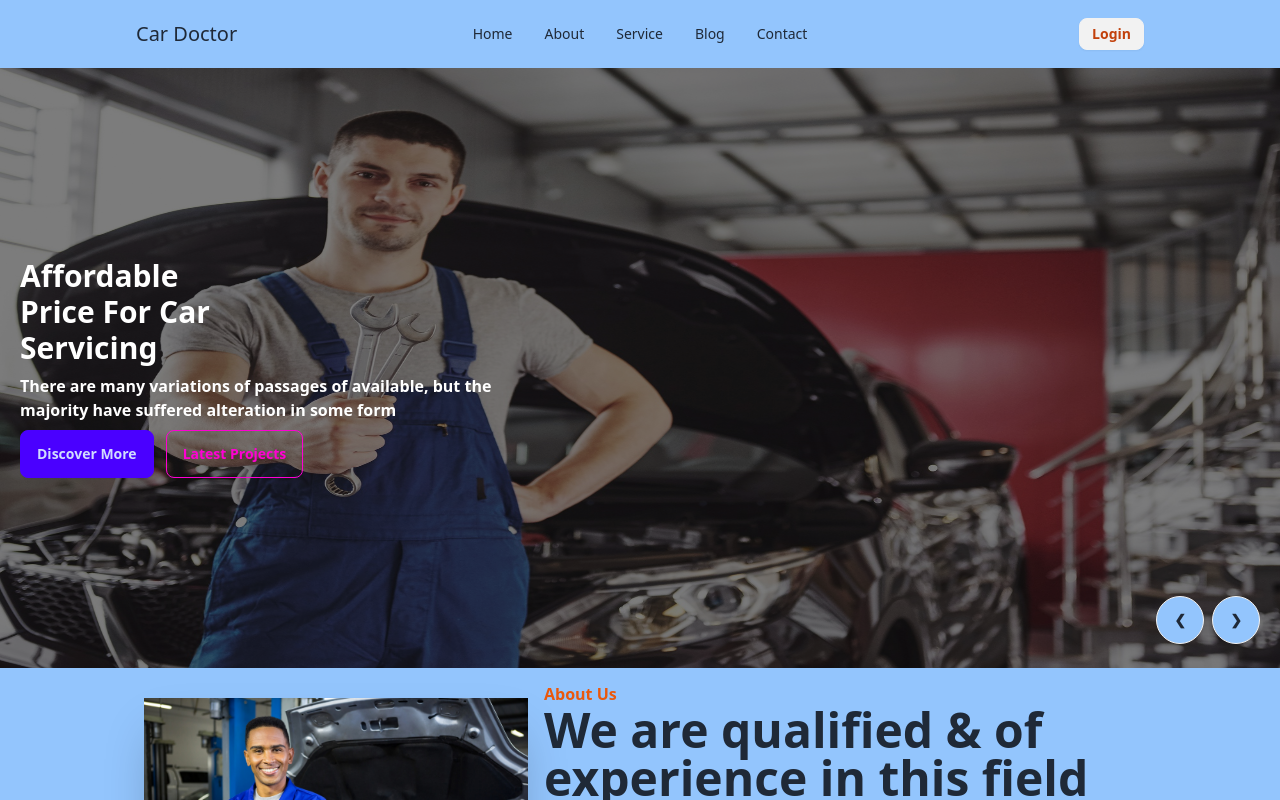
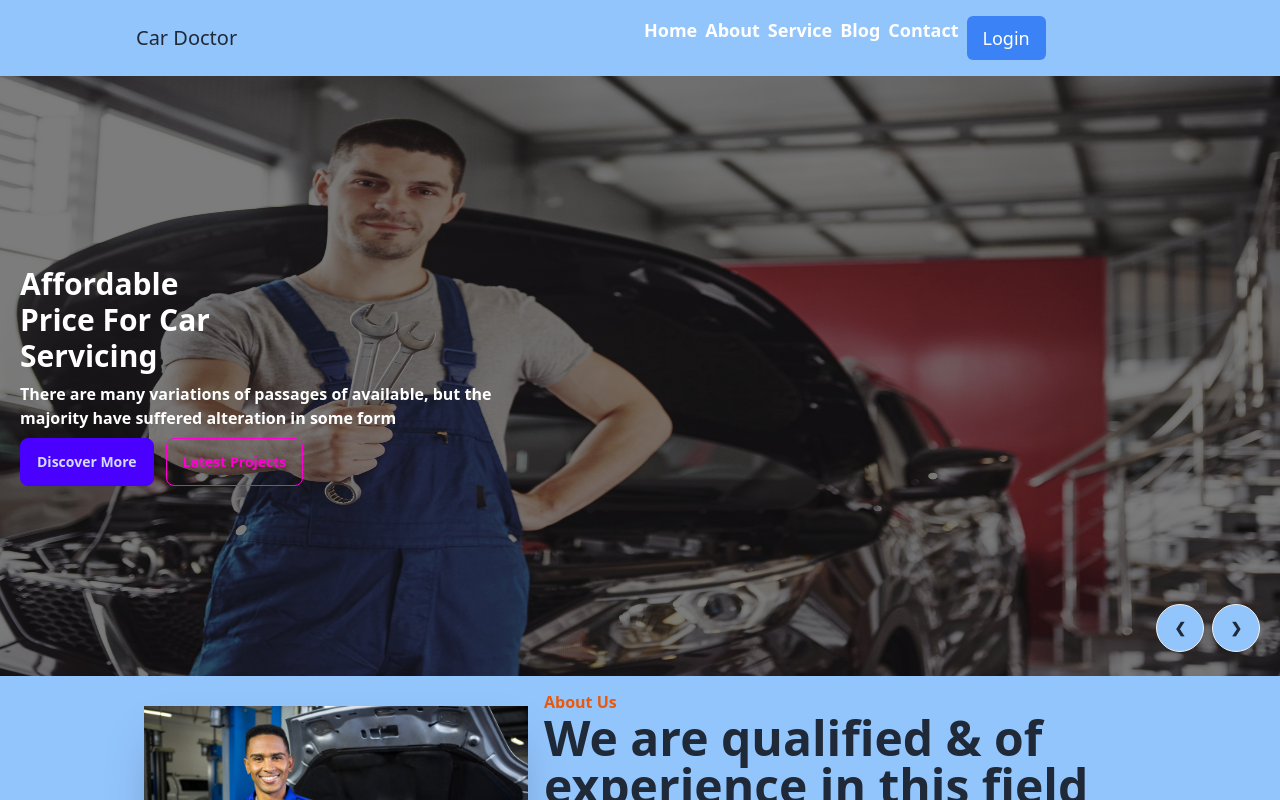
Before and after one commit to md-mostafiz181/car-doctor-client, a React (Vite) app: page / in a window 1280 px wide. Shown: the top 800 px of the page. Built offline with nearby package versions, Linux system fonts and the light colour scheme; no server answers.

Commit message:
added signOut functionality

```diff
--- a/src/Providers/AuthProviders.jsx
+++ b/src/Providers/AuthProviders.jsx
@@ -1,4 +1,4 @@
-import { createUserWithEmailAndPassword, getAuth, onAuthStateChanged, signInWithEmailAndPassword } from "firebase/auth";
+import { createUserWithEmailAndPassword, getAuth, onAuthStateChanged, signInWithEmailAndPassword, signOut } from "firebase/auth";
 import { createContext, useEffect, useState } from "react";
 import app from "../Firebase/Firebase.config";
 // import app from "../Firebase/Firebase.config"
@@ -22,6 +22,10 @@ const AuthProviders = ({children}) => {
         return signInWithEmailAndPassword(auth,email,password)
     }
 
+    const logOut=()=>{
+       return signOut(auth);
+    }
+
     useEffect(()=>{
        const unSubscribe= onAuthStateChanged(auth, currentUser=>{
             setUser(currentUser)
@@ -37,7 +41,8 @@ const AuthProviders = ({children}) => {
         user,
         loading,
         createUser,
-        signIn
+        signIn,
+        logOut
 
     }
 
--- a/src/components/CheckOut/CheckOut.jsx
+++ b/src/components/CheckOut/CheckOut.jsx
@@ -10,23 +10,41 @@ const CheckOut = () => {
     const {user}=useContext(AuthContext)
     console.log(user)
     const services=useLoaderData()
-    const {title,price}=services;
+    const {_id,title,price,img}=services;
 
     const handleBookService=event=>{
         event.preventDefault()
         const form = event.target;
         const name=form.name.value;
         const date =form.date.value;
+        console.log(date)
         const price=form.price.value;
         const email=user.email;
         const order ={
             customerName:name,
             date,
+            img,
             price,
+            service_id:_id,
+            service_title:title,
             customerEmail:email
 
         }
         console.log(order)
+
+        fetch("http://localhost:5000/bookings", {
+            method:"POST",
+            headers:{
+                "content-type":"application/json"
+            },
+            body:JSON.stringify(order)
+
+
+        })
+        .then(res=>res.json())
+        .then(data=>{
+            console.log(data)
+        })
 
 
     }
--- a/src/components/Shared/Navbar/Navbar.jsx
+++ b/src/components/Shared/Navbar/Navbar.jsx
@@ -1,39 +1,36 @@
-import { Link, NavLink } from "react-router-dom";
+import { Link } from "react-router-dom";
 import Container from "../../Container/Container";
+import { useContext } from "react";
+import { AuthContext } from "../../../Providers/AuthProviders";
 
 const Navbar = () => {
+  const { user,logOut } = useContext(AuthContext);
+
+  const handleLogOut=()=>{
+    logOut()
+    .then(()=>{
+    })
+    .catch(error=>{
+      console.log(error)
+    })
+
+  }
   const navInfo = (
     <>
-      <Link to="/">
-        {" "}
-        <li>
-          <a>Home</a>
-        </li>
-      </Link>
-      <Link to="/about">
-        {" "}
-        <li>
-          <a>About</a>
-        </li>
-      </Link>
-      <Link to="/service">
-        {" "}
-        <li>
-          <a>Service</a>
-        </li>
-      </Link>
-      <Link to="/blog">
-        {" "}
-        <li>
-          <a>Blog</a>
-        </li>
-      </Link>
-      <Link to="/contact">
-        {" "}
-        <li>
-          <a>Contact</a>
-        </li>
-      </Link>
+    <Link to="/" className="text-white text-lg font-semibold hover:text-blue-400 transition-colors mr-2">Home</Link>
+    <Link to="/about" className="text-white text-lg font-semibold hover:text-blue-400 transition-colors mr-2">About</Link>
+    <Link to="/service" className="text-white text-lg font-semibold hover:text-blue-400 transition-colors mr-2">Service</Link>
+    <Link to="/blog" className="text-white text-lg font-semibold hover:text-blue-400 transition-colors mr-2">Blog</Link>
+    <Link to="/contact" className="text-white text-lg font-semibold hover:text-blue-400 transition-colors mr-2">Contact</Link>
+    {
+    user?.email?
+    <Link to="/" className="bg-red-500 text-white text-lg px-4 py-2 rounded-md hover:bg-red-600 transition-all mr-2"><button onClick={handleLogOut}>Log Out</button></Link>
+    :
+      <Link to="/login" className="bg-blue-500 text-white text-lg px-4 py-2 rounded-md hover:bg-blue-600 transition-all mr-2">Login</Link>
+
+    }
+
+
     </>
   );
   return (
@@ -42,7 +39,11 @@ const Navbar = () => {
         <div className="navbar bg-blue-300">
           <div className="navbar-start">
             <div className="dropdown">
-          <div tabIndex={0} role="button" className="btn btn-ghost lg:hidden">
+              <div
+                tabIndex={0}
+                role="button"
+                className="btn btn-ghost lg:hidden"
+              >
                 <svg
                   xmlns="http://www.w3.org/2000/svg"
                   className="h-5 w-5"
@@ -70,9 +71,9 @@ const Navbar = () => {
           <div className="navbar-center hidden lg:flex">
             <ul className="menu menu-horizontal px-1">{navInfo}</ul>
           </div>
-      <div className="navbar-end">
+          {/* <div className="navbar-end">
        <NavLink to="/login"> <a className="btn btn-sm text-orange-700">Login</a></NavLink>
-      </div>
+      </div> */}
         </div>
       </Container>
     </div>
```
Lines whose indentation alone changed are shown as unchanged.
